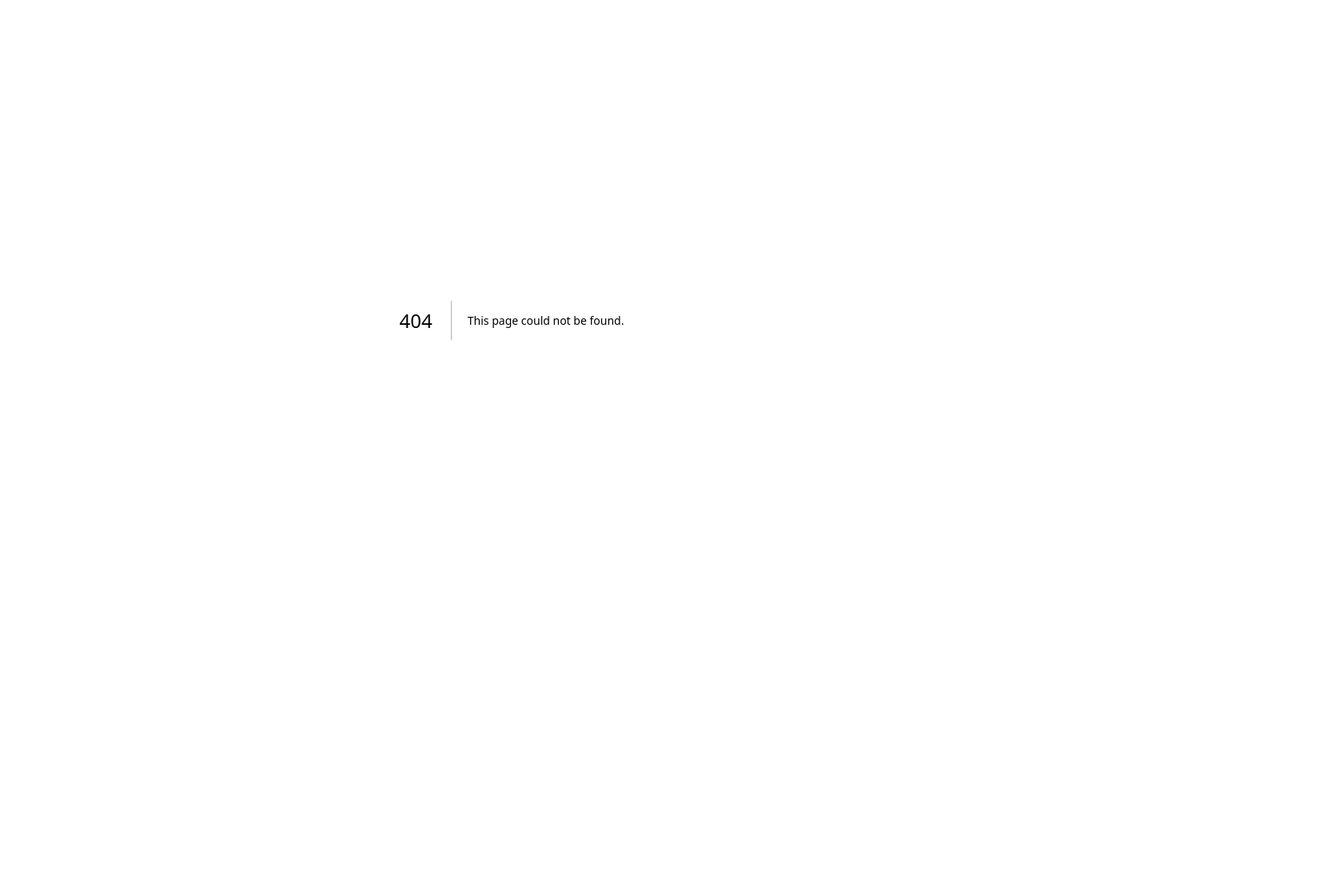
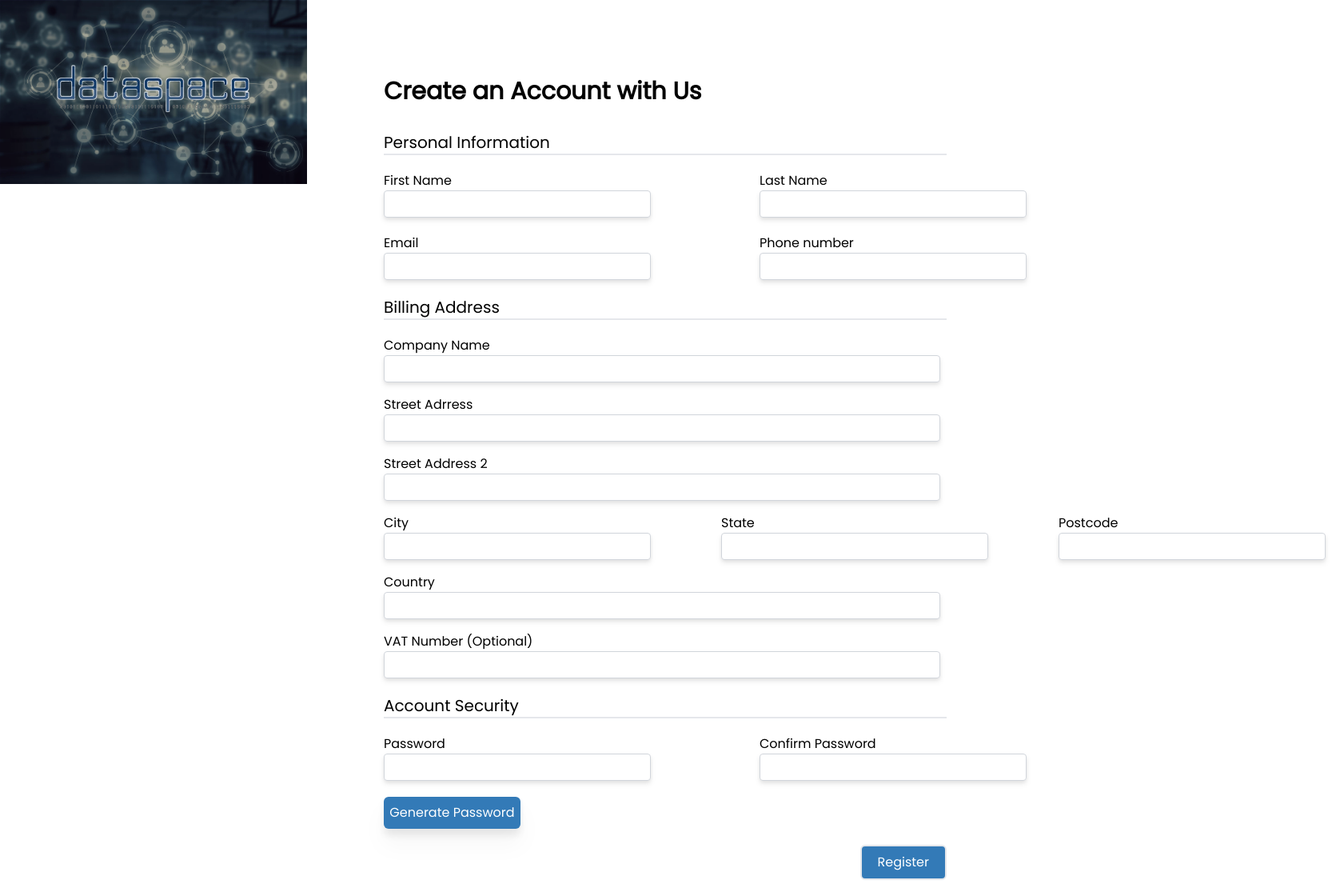
Before and after one commit to bruhdeep/dataspace, a Next.js app: page /register in a window 1280 px wide. Before the commit this address had no page. Shown: the top 1120 px of the page at 80% size, 1666 px wide, since content can reach past the window. Before the commit the page ends 800 px from the top, so only its background shows below. Built offline with nearby package versions, Linux system fonts and the light colour scheme.

Commit message:
HEHE
Register page dune

```diff
--- a/app/login/page.tsx
+++ b/app/login/page.tsx
@@ -16,7 +16,7 @@ export default function Login() {
             <Image
               src="/dataspacelogo.png"
               alt="dataspace"
-              className="m-auto pt-5"
+              className="m-auto p-5"
               width={250}
               height={200}
             />
--- a/app/page.tsx
+++ b/app/page.tsx
@@ -7,6 +7,8 @@ export default function Home() {
       <img src="" alt="" />
       <br />
       <Link href="/login">Login page</Link>
+      <br />
+      <Link href="/register">Register Page</Link>
     </div>
   );
 }
--- /dev/null
+++ b/app/register/page.tsx
@@ -0,0 +1,190 @@
+import Image from "next/image";
+
+export default function Register() {
+  return (
+    <div className="flex">
+      <div className="flex w-[30%] max-h-fit bg-[url('/BACKGROUND.png')] bg-cover">
+        <div className="h-[20%] mx-auto">
+          <Image
+            className="mt-20"
+            src="/dataspacelogo.png"
+            alt="dataspace"
+            width={250}
+            height={200}
+          />
+        </div>
+      </div>
+      <div className="w-[70%]">
+        <div className="container mx-auto p-24">
+          <h1 className="text-3xl font-extrabold mb-8">
+            Create an Account with Us
+          </h1>
+
+          {/* Personal Information Section*/}
+          <div className="border-b-2">
+            <h2 className="text-xl font-regular border-b-2S">
+              Personal Information
+            </h2>
+          </div>
+          <div className="flex my-3  gap-32">
+            <div className="flex flex-col py-2 w-full">
+              <label>First Name</label>
+              <input
+                className="border border-gray-300 rounded px-2 py-1 mr-2 drop-shadow-md"
+                type="text"
+                required
+              />
+            </div>
+            <div className="flex flex-col py-2 w-full">
+              <label>Last Name</label>
+              <input
+                className="border border-gray-300 rounded px-2 py-1 mr-2 drop-shadow-md"
+                type="text"
+                required
+              />
+            </div>
+          </div>
+          <div className="flex gap-32 pb-5">
+            <div className="flex flex-col w-full">
+              <label>Email</label>
+              <input
+                className="border border-gray-300 rounded px-2 py-1 mr-2 drop-shadow-md"
+                type="email"
+                required
+              />
+            </div>
+            <div className="flex flex-col w-full">
+              <label>Phone number</label>
+              <input
+                className="border border-gray-300 rounded px-2 py-1 mr-2 drop-shadow-md"
+                type="tel"
+                required
+              />
+            </div>
+          </div>
+
+          {/* Billing Section*/}
+          <div className="border-b-2">
+            <h2 className="text-xl font-regular">Billing Address</h2>
+          </div>
+          <div className="flex-col my-3">
+            <div className="flex flex-col py-2 w-full">
+              <label>Company Name</label>
+              <input
+                className="border border-gray-300 rounded px-2 py-1 mr-2 drop-shadow-md"
+                type="text"
+                required
+              />
+            </div>
+
+            <div className="flex flex-col py-2 w-full">
+              <label>Street Adrress</label>
+              <input
+                className="border border-gray-300 rounded px-2 py-1 mr-2 drop-shadow-md"
+                type="text"
+                required
+              />
+            </div>
+
+            <div className="flex flex-col py-2 w-full">
+              <label>Street Address 2</label>
+              <input
+                className="border border-gray-300 rounded px-2 py-1 mr-2 drop-shadow-md"
+                type="text"
+                required
+              />
+            </div>
+
+            <div className="flex gap-20">
+              <div className="flex flex-col py-2 w-full">
+                <label>City</label>
+                <input
+                  className="border border-gray-300 rounded px-2 py-1 mr-2 drop-shadow-md"
+                  type="text"
+                  required
+                />
+              </div>
+
+              <div className="flex flex-col py-2 w-full">
+                <label>State</label>
+                <input
+                  className="border border-gray-300 rounded px-2 py-1 mr-2 drop-shadow-md"
+                  type="text"
+                  required
+                />
+              </div>
+
+              <div className="flex flex-col py-2 w-full">
+                <label>Postcode</label>
+                <input
+                  className="border border-gray-300 rounded px-2 py-1 mr-2 drop-shadow-md"
+                  type="number"
+                  required
+                />
+              </div>
+            </div>
+
+            <div className="flex flex-col py-2 w-full">
+              <label>Country</label>
+              <input
+                className="border border-gray-300 rounded px-2 py-1 mr-2 drop-shadow-md"
+                type="text"
+                required
+              />
+            </div>
+
+            <div className="flex flex-col py-2 w-full">
+              <label>VAT Number (Optional)</label>
+              <input
+                className="border border-gray-300 rounded px-2 py-1 mr-2 drop-shadow-md"
+                type="text"
+                required
+              />
+            </div>
+          </div>
+
+          {/* Account Security Section*/}
+          <div className="border-b-2">
+            <h2 className="text-xl font-regular">Account Security</h2>
+          </div>
+          <div className="flex gap-32 my-3">
+            <div className="flex flex-col py-2 w-full">
+              <label>Password</label>
+              <input
+                className="border border-gray-300 rounded px-2 py-1 mr-2 drop-shadow-md"
+                type="password"
+                required
+              />
+
+              <button
+                type="submit"
+                className="w-[50%] h-10 text-1xl bg-[#337AB7] text-white py-2 rounded-md hover:bg-blue-600 duration-200 mt-5 drop-shadow-xl"
+              >
+                Generate Password
+              </button>
+            </div>
+
+            <div className="flex flex-col py-2 w-full">
+              <label>Confirm Password</label>
+              <input
+                className="border border-gray-300 rounded px-2 py-1 mr-2 drop-shadow-md"
+                type="password"
+                required
+              />
+            </div>
+          </div>
+
+          {/* Register Button */}
+          <div className="flex float-right">
+            <button
+              type="submit"
+              className="border-2 py-2 px-5 rounded-md bg-[#337AB7] text-white hover:bg-blue-600 duration-200"
+            >
+              Register
+            </button>
+          </div>
+        </div>
+      </div>
+    </div>
+  );
+}
--- /dev/null
+++ b/components/inputfield.tsx
@@ -0,0 +1,21 @@
+import React from "react";
+
+const InputField = (props: any) => {
+  const { label, type, placeholder } = props;
+
+  return (
+    <div className="flex flex-col gap-3">
+      <div>
+        <label>{label}</label>
+      </div>
+      <div className="">
+        <input
+          className="border border-gray-300 rounded"
+          type={type}
+          placeholder={placeholder}
+        />
+      </div>
+    </div>
+  );
+};
+export default InputField;
```
Lines whose indentation alone changed are shown as unchanged.
